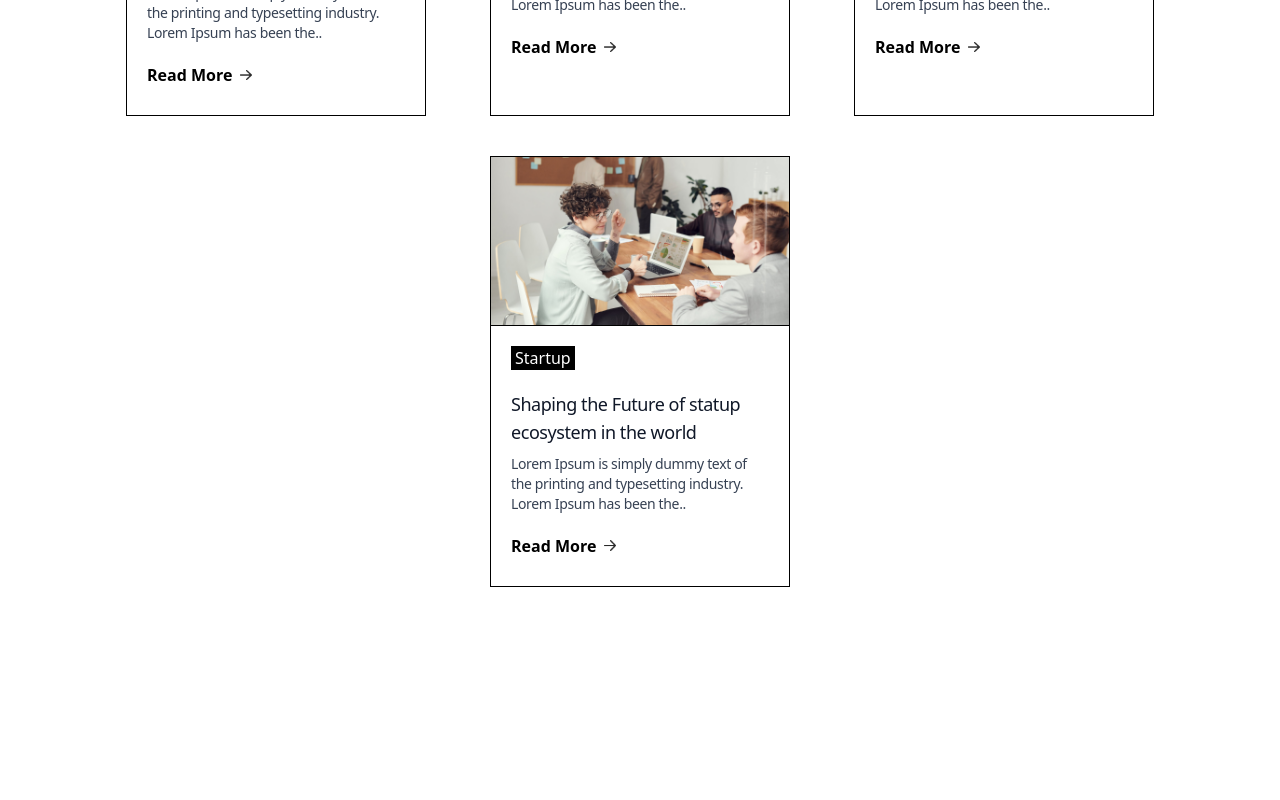
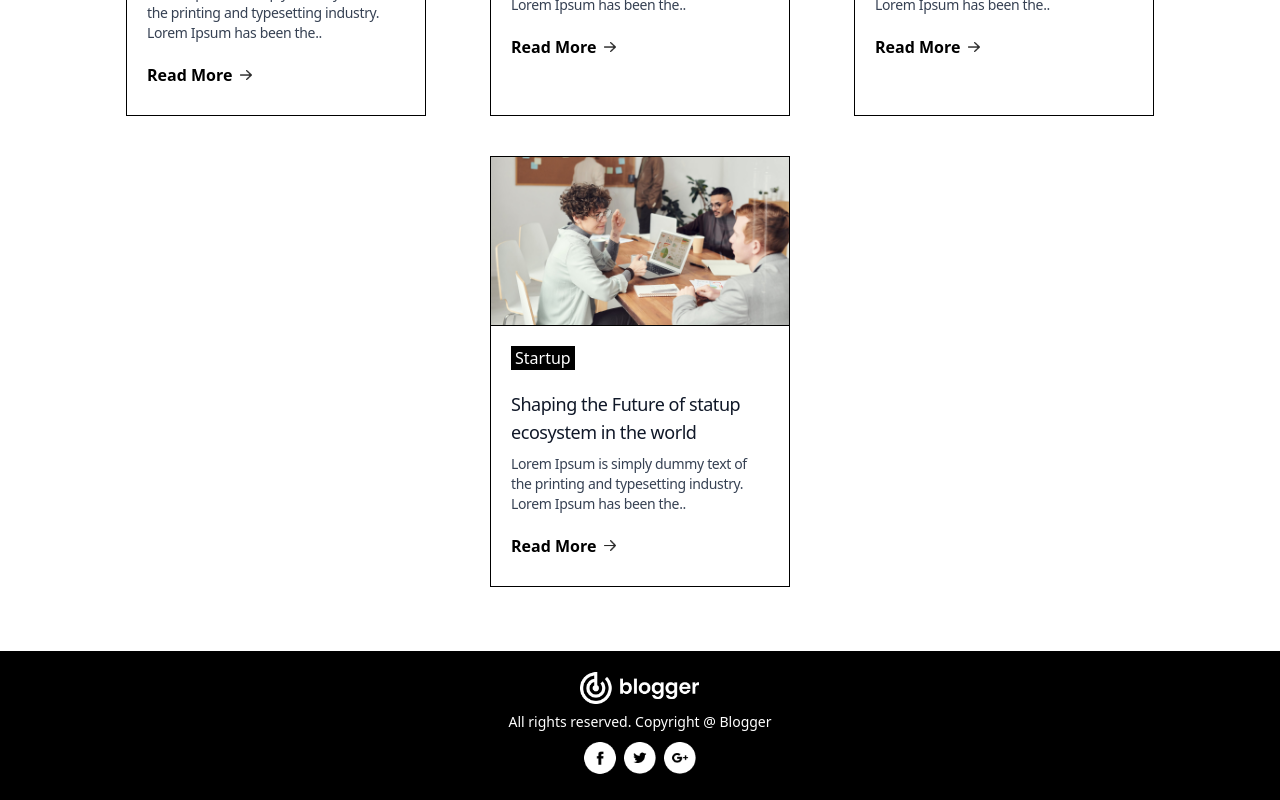
Before and after one commit to vichanuka/Blogger, a Next.js app: page / in a window 1280 px wide. Shown: the part 2756-3556 px from the top of the page. Before the commit the page ends 3407 px from the top, so only its background shows below. Built offline with nearby package versions, Linux system fonts and the light colour scheme.

Commit message:
feat: implement Footer component and update BlogList for category filtering

```diff
--- a/Components/BlogList.jsx
+++ b/Components/BlogList.jsx
@@ -3,22 +3,22 @@ import BlogItem from './BlogItem'
 import { blog_data } from '@/Assets/assets'
 
 const BlogList = () => {
-    const [menu,setMenu] = useState("All");
+    const [menu, setMenu] = useState("All");
     return (
         <div>
             <div className='flex justify-center gap-6 my-10'>
-            <button onClick={()=>setMenu('All')} className={menu==="All"?'bg-black text-white py-1 px-4 rounded-small':""}>All</button>
-            <button onClick={()=>setMenu('Technology')}>Technology</button>
-            <button onClick={()=>setMenu('Startup')}>Startup</button>
-            <button onClick={()=>setMenu('lifestyle')}>Lifestyle</button>
+                <button onClick={() => setMenu('All')} className={menu === "All" ? 'bg-black text-white py-1 px-4 rounded-small' : ""}>All</button>
+                <button onClick={() => setMenu('Technology')} className={menu === "Technology" ? 'bg-black text-white py-1 px-4 rounded-small' : ""}>Technology</button>
+                <button onClick={() => setMenu('Startup')} className={menu === "Startup" ? 'bg-black text-white py-1 px-4 rounded-small' : ""}>Startup</button>
+                <button onClick={() => setMenu('Lifestyle')} className={menu === "Lifestyle" ? 'bg-black text-white py-1 px-4 rounded-small' : ""}>Lifestyle</button>
             </div>
             <div className='flex flex-wrap justify-around gap-1 gap-y-10 mb-16 xl:mx-24'>
-            {blog_data.map((item,index)=>{
-                return <BlogItem key={index} image={item.image} title={item.title} description={item.description} category={item.category}/>
+                {blog_data.filter((item) => menu === "All" ? true : item.category === menu).map((item, index) => {
+                    return <BlogItem key={index} image={item.image} title={item.title} description={item.description} category={item.category} />
                 })}
             </div>
         </div>
-  )
-}
+    );
+};
 
-export default BlogList
+export default BlogList;
--- /dev/null
+++ b/Components/Footer.jsx
@@ -0,0 +1,19 @@
+import { assets } from '@/Assets/assets'
+import Image from 'next/image'
+import React from 'react'
+
+const Footer = () => {
+  return (
+    <div className='flex justify-around flex-col gap-2 sm:gap-0sm:flex-raw bg-black py-5 items-center'>
+        <Image src={assets.logo_light} alt='' width={120} />
+        <p className='text-sm text-white'>All rights reserved. Copyright @ Blogger</p>
+        <div className='flex'>
+            <Image src={assets.facebook_icon} alt='' width={40} />
+            <Image src={assets.twitter_icon} alt='' width={40} />
+            <Image src={assets.googleplus_icon} alt='' width={40} />
+        </div>
+    </div>
+  )
+}
+
+export default Footer
--- a/app/page.js
+++ b/app/page.js
@@ -1,11 +1,13 @@
 "use client";
 import BlogList from "@/Components/BlogList";
+import Footer from "@/Components/Footer";
 import Header from "@/Components/Header";
 export default function Home() {
   return (
     <>
     <Header/>
     <BlogList/>
+    <Footer/>
 
     </>
   );
```
Lines whose indentation alone changed are shown as unchanged.
